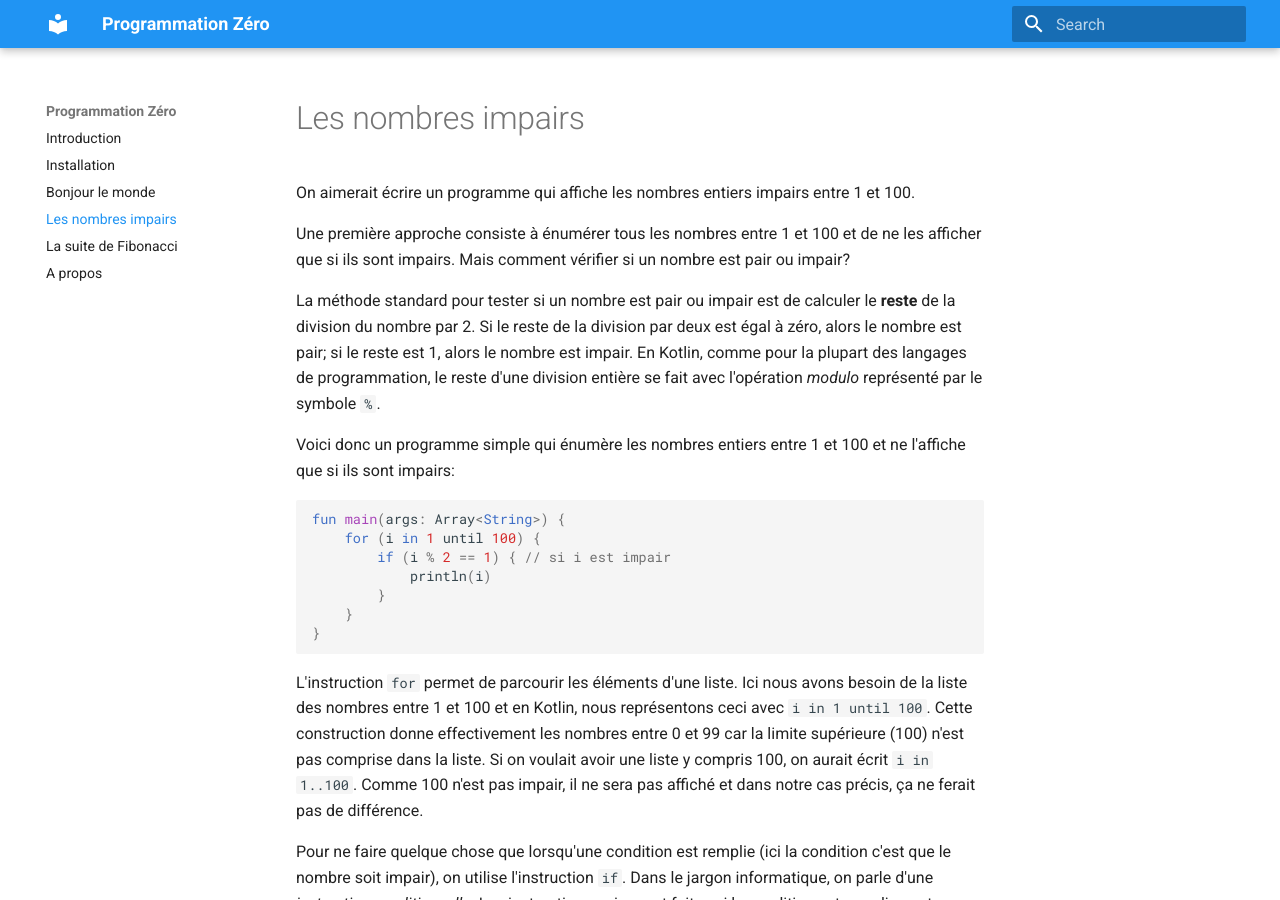
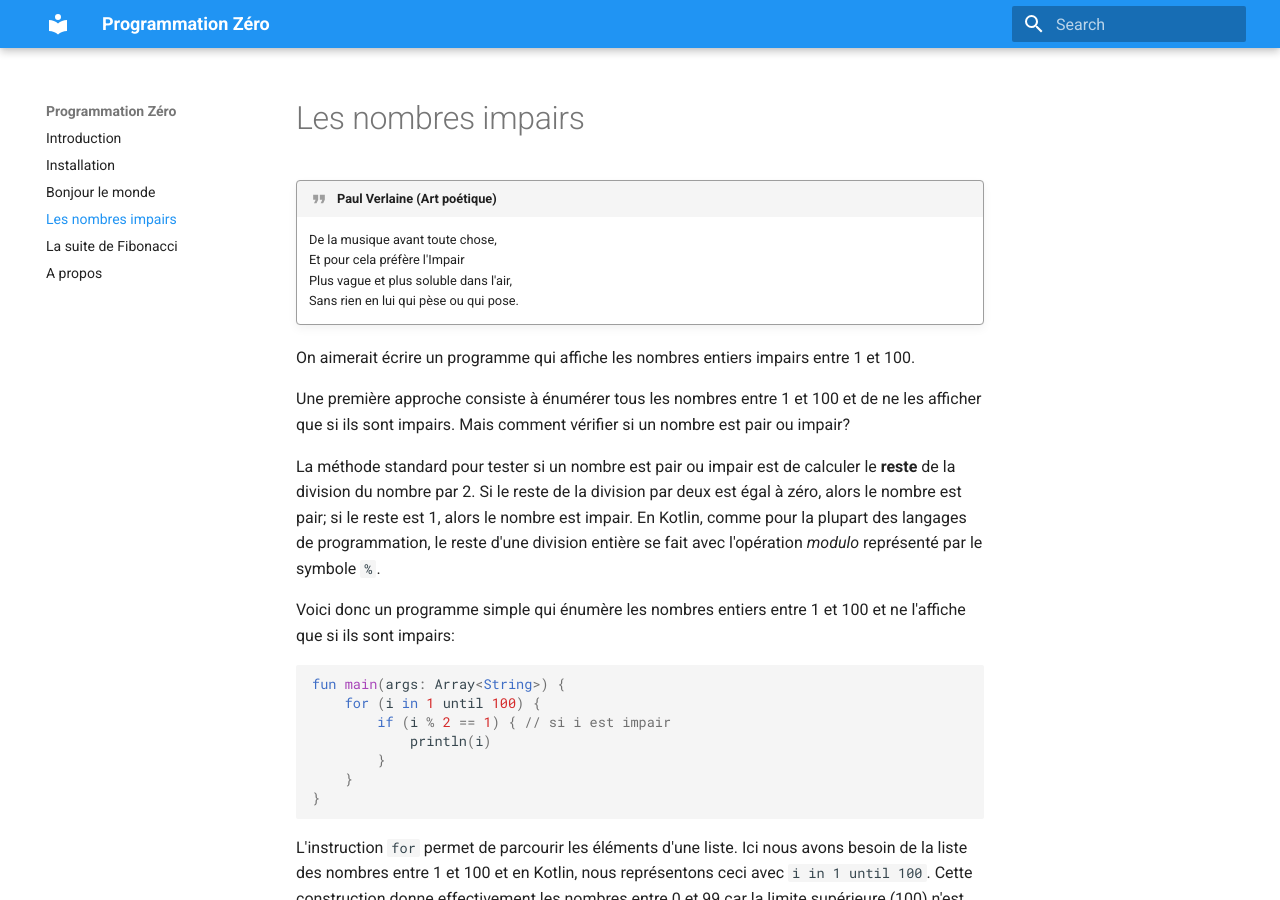
Before and after one commit to heia-fr/programmation-zero, an MkDocs documentation site: the page built from docs/odd_numbers.md, in a window 1280 px wide and 900 px high. Built offline with MkDocs 1.6.1 and Material for MkDocs 9.7.7, drawn with Linux system fonts in a browser that asks for light colours; old or Windows-style settings are respelled for this version of MkDocs.

Commit message:
WIP + Fix

```diff
--- a/docs/odd_numbers.md
+++ b/docs/odd_numbers.md
@@ -1,4 +1,10 @@
 # Les nombres impairs
+
+!!! quote "Paul Verlaine (Art poétique)"
+    De la musique avant toute chose,
+    Et pour cela préfère l'Impair
+    Plus vague et plus soluble dans l'air,
+    Sans rien en lui qui pèse ou qui pose.
 
 On aimerait écrire un programme qui affiche les nombres entiers impairs entre 1 et 100.
 
--- a/mkdocs.yml
+++ b/mkdocs.yml
@@ -32,7 +32,7 @@ markdown_extensions:
     - mdx_math
 
 extra_javascript:
-    - https://cdnjs.cloudflare.com/ajax/libs/mathjax/2.7.0/MathJax.js?config=TeX-AMS-MML_HTMLorMML
+    - https://cdnjs.cloudflare.com/ajax/libs/mathjax/2.7.1/MathJax.js?config=TeX-AMS-MML_HTMLorMML
 
 extra:
     palette:
```
Also changed, not shown: docs/fibonacci.md (+4 -0 lines), docs/index.md (+6 -0 lines), docs/images/Fibonacci2.jpg (added).
